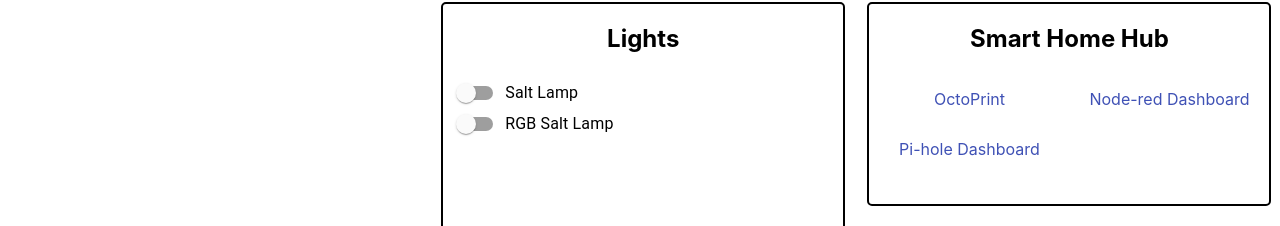
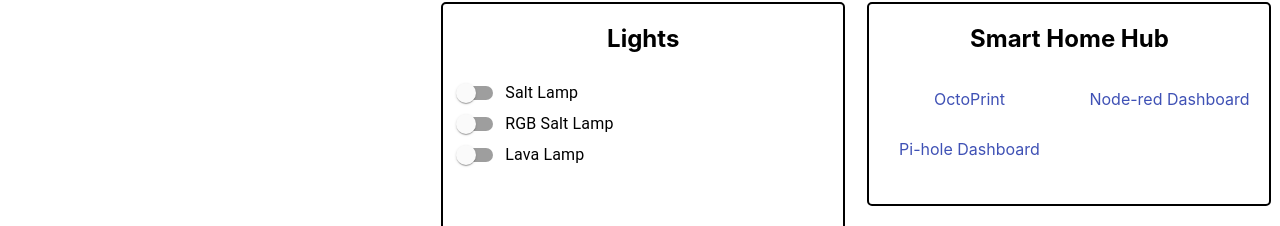
Before and after one commit to FerdyM/SmartHomeDash, a React (Create React App) app: page / in a window 1280 px wide. Shown: the part 77-303 px from the top of the page. Built offline with nearby package versions, Linux system fonts and the light colour scheme; no server answers.

Commit message:
more frontend work

```diff
--- a/package.json
+++ b/package.json
@@ -9,6 +9,7 @@
     "@testing-library/user-event": "^7.1.2",
     "contentful": "^7.14.0",
     "react": "^16.13.1",
+    "react-color": "^2.18.0",
     "react-dom": "^16.13.1",
     "react-scripts": "3.4.1"
   },
--- a/src/App.js
+++ b/src/App.js
@@ -1,13 +1,13 @@
 import React from 'react';
 import Navbar from './components/Navbar';
-import Card from './components/Main'
+import Main from './components/Main'
 import './App.css';
 
 function App() {
   return (
     <div>
       <Navbar />
-      <Card />
+      <Main />
     </div>
   );
 }
--- a/src/components/Main.css
+++ b/src/components/Main.css
@@ -69,6 +69,19 @@
       align-self: center;
 }
 
+.main .lights .lavaLamp {
+  -ms-grid-column: 1;
+  -ms-grid-column-span: 1;
+  grid-column: 1/2;
+  -ms-grid-row: 2;
+  -ms-grid-row-span: 1;
+  grid-row: 2/3;
+  -ms-grid-column-align: start;
+      justify-self: start;
+  -ms-flex-item-align: end;
+      align-self: flex-end;
+}
+
 .main .navigation {
   -ms-grid-column: 3;
   -ms-grid-column-span: 1;
--- a/src/components/Main.js
+++ b/src/components/Main.js
@@ -1,22 +1,34 @@
-import React, {Component} from 'react';
-import FormGroup from '@material-ui/core/FormGroup';
+import React from 'react';
 import FormControlLabel from '@material-ui/core/FormControlLabel';
-import Button from '@material-ui/core/Button';
-import ButtonGroup from '@material-ui/core/ButtonGroup';
-import Slider from '@material-ui/core/Slider';
 import Switch from '@material-ui/core/Switch';
 import Link from '@material-ui/core/Link';
+// import { SketchPicker } from 'react-color'
 import './Main.css';
 
 const fakeAPIcall = () => {
+    fetch('http://localhost:8080/lights/lavalamp1', requestOptions)
     console.log('this will trigger a lamp by calling the express backend');
 }
 
-const Card = () => {
+const requestOptions = {
+    method: 'POST',
+    headers: { 'Content-Type': 'application/json' },
+    body: JSON.stringify({ switch: 'off' })
+};
+
+
+const Main = () => {
 
 
     return (
         <div className="main">
+            <LightSwitches />
+            <NavigationPane />
+        </div>
+    );
+}
+const LightSwitches = () => {
+    return (
         <div className="lights">
             <h2>Lights</h2>
             <FormControlLabel
@@ -39,11 +51,29 @@
                 }
                 label="RGB Salt Lamp"
             />
+            <FormControlLabel
+                className="lavaLamp"
+                control= {
+                    <Switch
+                        color="primary"
+                        onChange={fakeAPIcall()}
+                    />
+                }
+                label="Lava Lamp"
+            />
+            {/* <SketchPicker /> */}
         </div>
+    )
+}
+
+
+const NavigationPane = () => {
+    return (
         <div className="navigation">
             <h2>Smart Home Hub</h2>
             <Link
-                    href="10.0.0.230:5000"
+                href="127.0.0.1:5000"
+                target="_blank"
                 className="dash-link"
             >
                 OctoPrint
@@ -61,8 +91,7 @@
                 Pi-hole Dashboard
             </Link>
         </div>
-        </div>
-    );
+    )
 }
 
-export default Card;
+export default Main;
--- a/src/components/Main.scss
+++ b/src/components/Main.scss
@@ -36,6 +36,12 @@
             justify-self: start;
             align-self: center;
         }
+        .lavaLamp {
+            grid-column: 1/2;
+            grid-row: 2/3;;
+            justify-self: start;
+            align-self: flex-end;
+        }
     }
 
     .navigation {
```
Also changed, not shown: 2 other files (tests, documents, lock files or other folders). Lines whose indentation alone changed are shown as unchanged.
